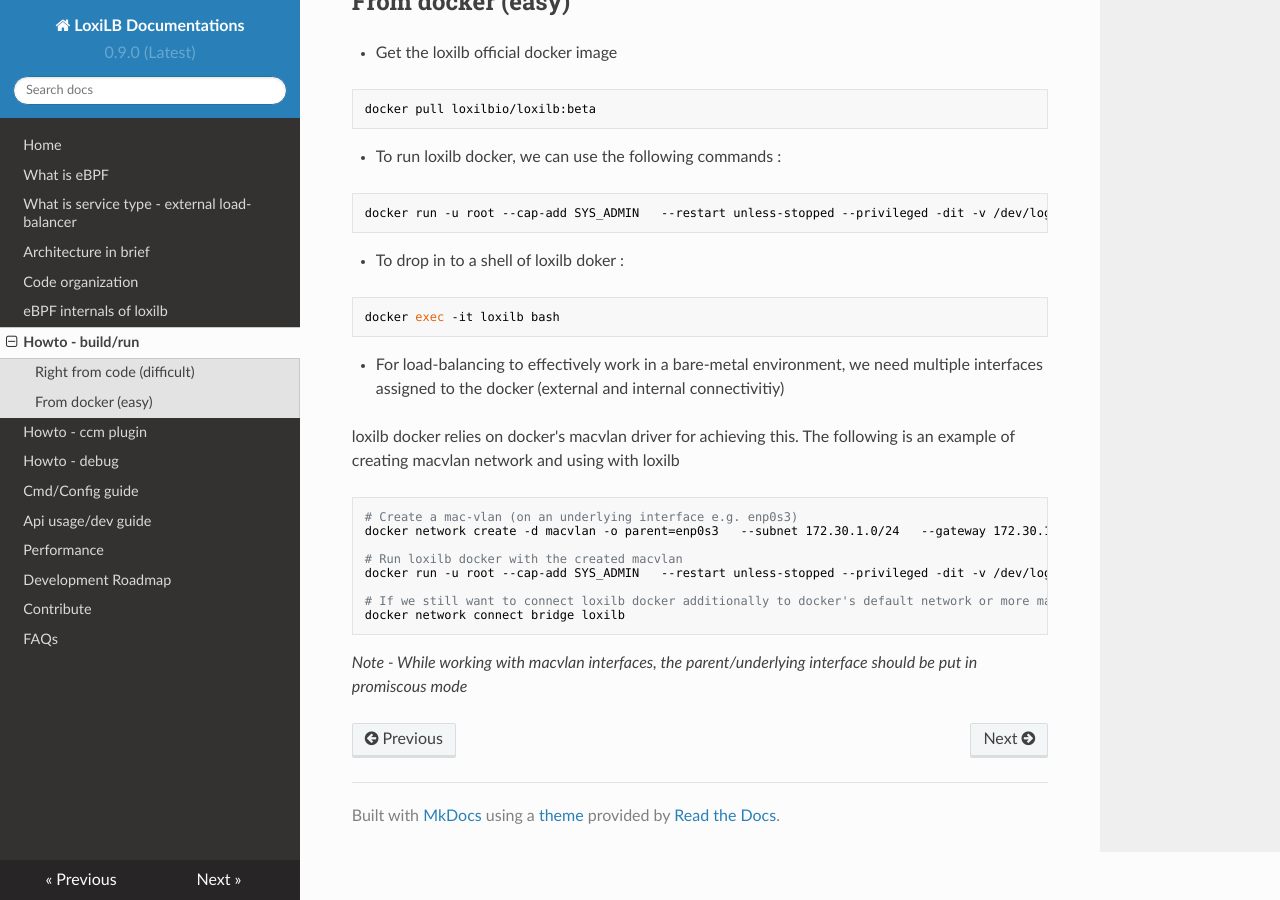
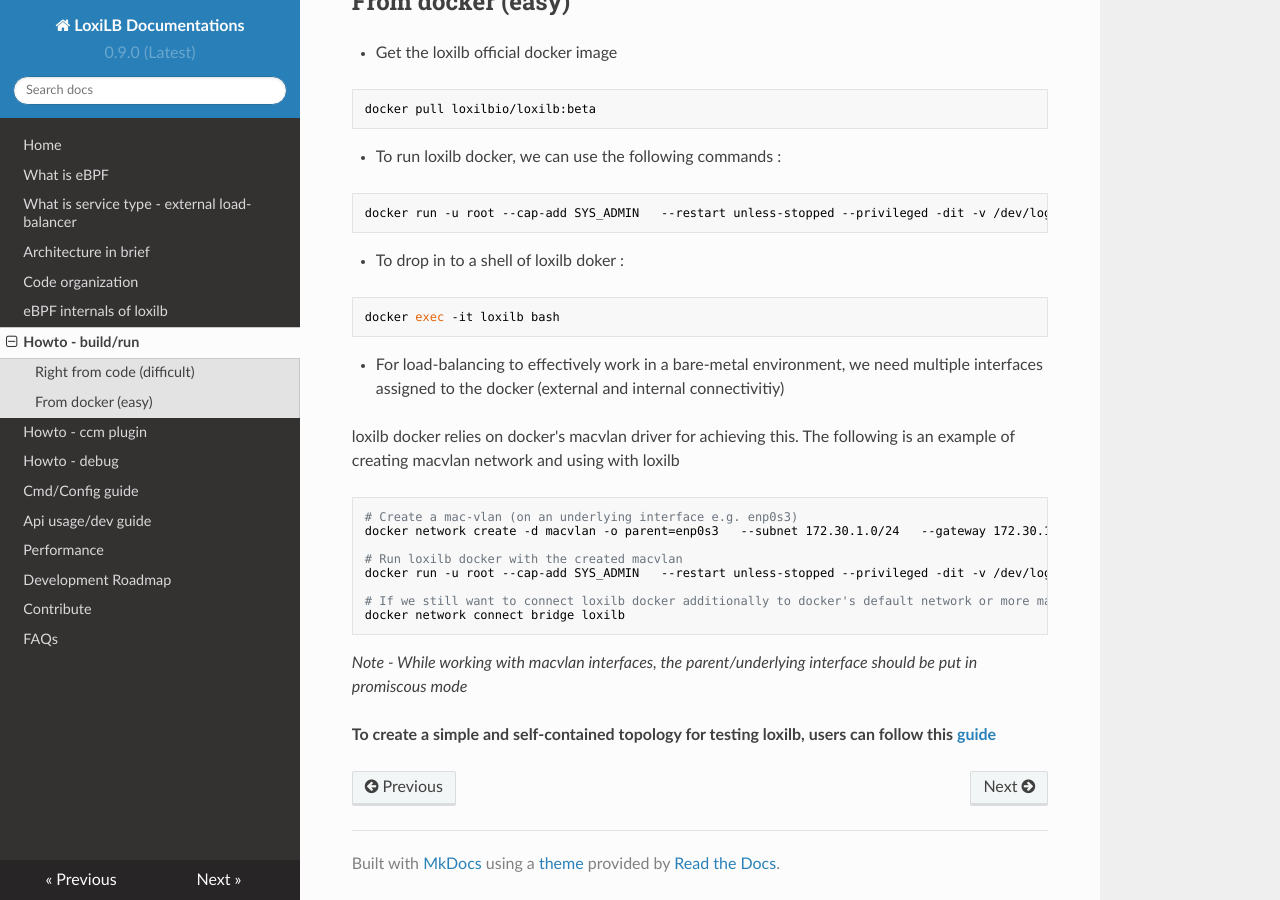
Before and after one commit to loxilb-io/loxilbdocs, an MkDocs documentation site: the page built from docs/run.md, in a window 1280 px wide and 900 px high, scrolled down 663 px. Built offline with MkDocs 1.6.1, drawn with Linux system fonts in a browser that asks for light colours; nearby versions of some CDN libraries.

Commit message:
Update run.md

````diff
--- a/docs/run.md
+++ b/docs/run.md
@@ -65,3 +65,5 @@
 docker network connect bridge loxilb
 ```
   *Note - While working with macvlan interfaces, the parent/underlying interface should be put in promiscous mode*
+
+<b>To create a simple and self-contained topology for testing loxilb, users can follow this [guide](simple_topo.md)</b>
````
